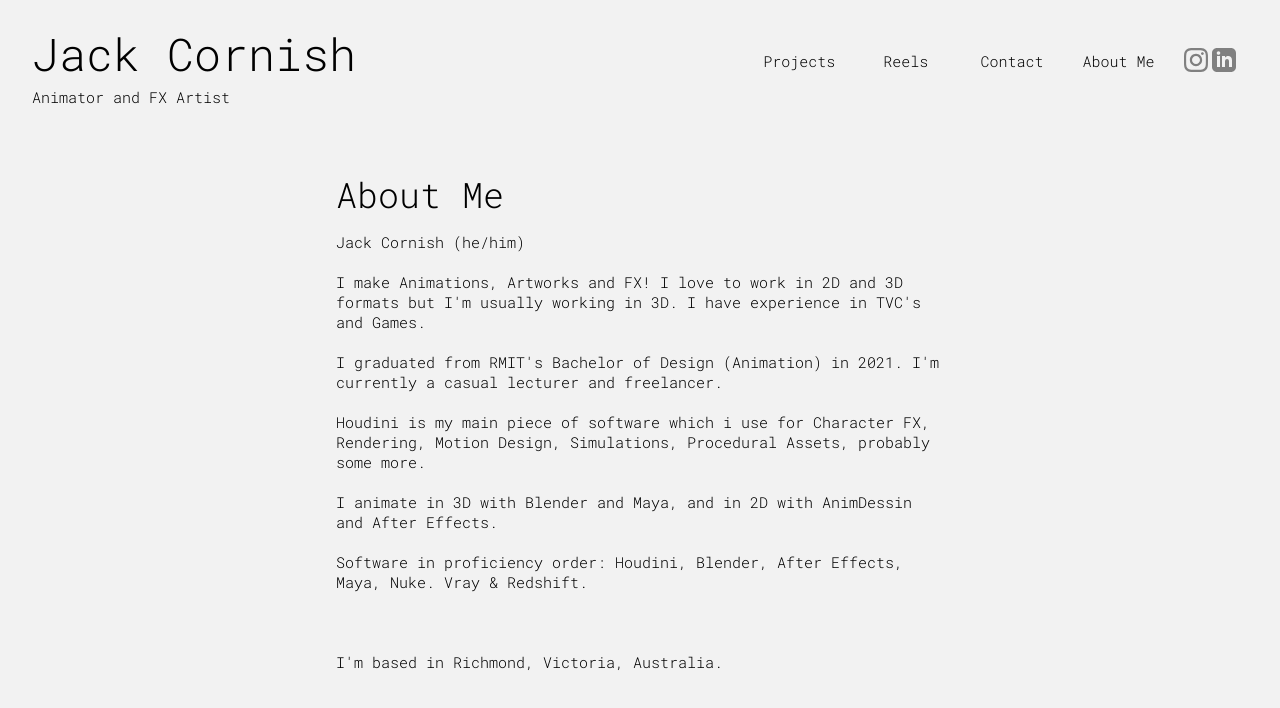
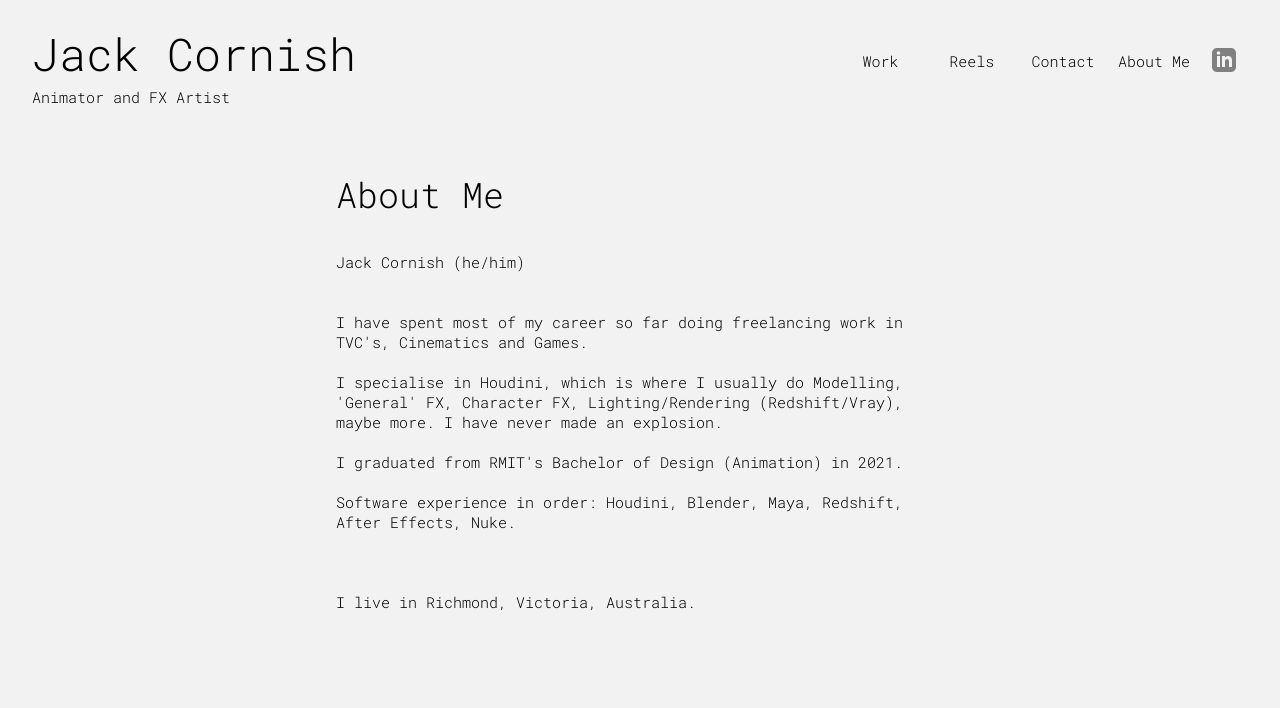
Before and after one commit to jackmhmm/my_website, a plain HTML site: page about.html in a window 1280 px wide. Drawn offline with Linux system fonts and the light colour scheme; a web font is replaced by a local one.

Commit message:
Added new work

```diff
--- a/CSS/styles.css
+++ b/CSS/styles.css
@@ -78,7 +78,7 @@ a{
 /* ----------------------------------MENU-------------------------------- */
 .menu{
 	/* text-align: center; */
-	width: 35%;
+	width: 30%;
 	float: right;
 	/* background-color: rgb(235, 223, 223); */
 	/* display: flex; */
--- a/about.html
+++ b/about.html
@@ -18,27 +18,27 @@
     <div class="writing_container">
         <h2>About Me</h2>
         <p>
+        <br>
         Jack Cornish (he/him)
         <br>
         <br>
-        I make Animations, Artworks and FX! I love to work in 2D and 3D formats but I'm usually working in 3D. I have experience in TVC's and Games.
+        <br>
+        I have spent most of my career so far doing freelancing work in TVC's, Cinematics and Games.
         <br>
         <br>
-        I graduated from RMIT's Bachelor of Design (Animation) in 2021. I'm currently a casual lecturer and freelancer.
+        I specialise in Houdini, which is where I usually do Modelling, 'General' FX, Character FX, Lighting/Rendering (Redshift/Vray), maybe more.
+        I have never made an explosion.
         <br>
         <br>
-        Houdini is my main piece of software which i use for Character FX, Rendering, Motion Design, Simulations, Procedural Assets, probably some more.
+        I graduated from RMIT's Bachelor of Design (Animation) in 2021.
         <br>
         <br>
-        I animate in 3D with Blender and Maya, and in 2D with AnimDessin and After Effects.
-        <br>
-        <br>
-        Software in proficiency order: Houdini, Blender, After Effects, Maya, Nuke. Vray & Redshift.
+        Software experience in order: Houdini, Blender, Maya, Redshift, After Effects, Nuke.
         <br>
         <br>
         <br>
         <br>
-        I'm based in Richmond, Victoria, Australia.
+        I live in Richmond, Victoria, Australia.
         </p>
     </div>
 </body>
--- a/components/header.js
+++ b/components/header.js
@@ -13,10 +13,6 @@ class Header extends HTMLElement{
         </div>
 
         <div style="float: right; margin: 1%;">
-            <a href="https://www.instagram.com/jackmhmm/">
-                <svg xmlns="http://www.w3.org/2000/svg" width="24" height="24" fill="grey" viewBox="0 0 24 24"><path d="M12 2.163c3.204 0 3.584.012 4.85.07 3.252.148 4.771 1.691 4.919 4.919.058 1.265.069 1.645.069 4.849 0 3.205-.012 3.584-.069 4.849-.149 3.225-1.664 4.771-4.919 4.919-1.266.058-1.644.07-4.85.07-3.204 0-3.584-.012-4.849-.07-3.26-.149-4.771-1.699-4.919-4.92-.058-1.265-.07-1.644-.07-4.849 0-3.204.013-3.583.07-4.849.149-3.227 1.664-4.771 4.919-4.919 1.266-.057 1.645-.069 4.849-.069zm0-2.163c-3.259 0-3.667.014-4.947.072-4.358.2-6.78 2.618-6.98 6.98-.059 1.281-.073 1.689-.073 4.948 0 3.259.014 3.668.072 4.948.2 4.358 2.618 6.78 6.98 6.98 1.281.058 1.689.072 4.948.072 3.259 0 3.668-.014 4.948-.072 4.354-.2 6.782-2.618 6.979-6.98.059-1.28.073-1.689.073-4.948 0-3.259-.014-3.667-.072-4.947-.196-4.354-2.617-6.78-6.979-6.98-1.281-.059-1.69-.073-4.949-.073zm0 5.838c-3.403 0-6.162 2.759-6.162 6.162s2.759 6.163 6.162 6.163 6.162-2.759 6.162-6.163c0-3.403-2.759-6.162-6.162-6.162zm0 10.162c-2.209 0-4-1.79-4-4 0-2.209 1.791-4 4-4s4 1.791 4 4c0 2.21-1.791 4-4 4zm6.406-11.845c-.796 0-1.441.645-1.441 1.44s.645 1.44 1.441 1.44c.795 0 1.439-.645 1.439-1.44s-.644-1.44-1.439-1.44z"/></svg>
-            </a>
-
             <a href="https://www.linkedin.com/in/jack-cornish-10a364136/">
                 <svg xmlns="http://www.w3.org/2000/svg" width="24" height="24" fill="grey" viewBox="0 0 24 24"><path d="M19 0h-14c-2.761 0-5 2.239-5 5v14c0 2.761 2.239 5 5 5h14c2.762 0 5-2.239 5-5v-14c0-2.761-2.238-5-5-5zm-11 19h-3v-11h3v11zm-1.5-12.268c-.966 0-1.75-.79-1.75-1.764s.784-1.764 1.75-1.764 1.75.79 1.75 1.764-.783 1.764-1.75 1.764zm13.5 12.268h-3v-5.604c0-3.368-4-3.113-4 0v5.604h-3v-11h3v1.765c1.396-2.586 7-2.777 7 2.476v6.759z"/></svg>
             </a>
@@ -25,7 +21,7 @@ class Header extends HTMLElement{
         <!-- MENU -->
         <div class="menu">
             <a href="index.html">
-                <p>Projects</p>
+                <p>Work</p>
             </a>
             <a href="reels.html">
                 <p>Reels</p>
@@ -48,4 +44,9 @@ class Header extends HTMLElement{
 <p>Artworks</p>
 </a>`
 
+{/* <a href="https://www.instagram.com/jackmhmm/">
+    <svg xmlns="http://www.w3.org/2000/svg" width="24" height="24" fill="grey" viewBox="0 0 24 24"><path d="M12 2.163c3.204 0 3.584.012 4.85.07 3.252.148 4.771 1.691 4.919 4.919.058 1.265.069 1.645.069 4.849 0 3.205-.012 3.584-.069 4.849-.149 3.225-1.664 4.771-4.919 4.919-1.266.058-1.644.07-4.85.07-3.204 0-3.584-.012-4.849-.07-3.26-.149-4.771-1.699-4.919-4.92-.058-1.265-.07-1.644-.07-4.849 0-3.204.013-3.583.07-4.849.149-3.227 1.664-4.771 4.919-4.919 1.266-.057 1.645-.069 4.849-.069zm0-2.163c-3.259 0-3.667.014-4.947.072-4.358.2-6.78 2.618-6.98 6.98-.059 1.281-.073 1.689-.073 4.948 0 3.259.014 3.668.072 4.948.2 4.358 2.618 6.78 6.98 6.98 1.281.058 1.689.072 4.948.072 3.259 0 3.668-.014 4.948-.072 4.354-.2 6.782-2.618 6.979-6.98.059-1.28.073-1.689.073-4.948 0-3.259-.014-3.667-.072-4.947-.196-4.354-2.617-6.78-6.979-6.98-1.281-.059-1.69-.073-4.949-.073zm0 5.838c-3.403 0-6.162 2.759-6.162 6.162s2.759 6.163 6.162 6.163 6.162-2.759 6.162-6.163c0-3.403-2.759-6.162-6.162-6.162zm0 10.162c-2.209 0-4-1.79-4-4 0-2.209 1.791-4 4-4s4 1.791 4 4c0 2.21-1.791 4-4 4zm6.406-11.845c-.796 0-1.441.645-1.441 1.44s.645 1.44 1.441 1.44c.795 0 1.439-.645 1.439-1.44s-.644-1.44-1.439-1.44z"/></svg>
+</a> */}
+
+
 customElements.define('header-component', Header);
```
Also changed, not shown: contact.html (+1 -1 lines), index.html (+32 -6 lines), media/LoL_WR/LoL_WR1.png (added), media/LoL_WR/LoL_WR2.png (added), media/PUBG_mobile/PUBG_mobile1.png (added), media/ampol/ampol1.png (added), media/ampol/ampol2.png (added), media/ampol/ampol3.png (added), media/vbb/vbb1.png (added), media/vbb/vbb2.png (added), media/xero_better_business/xbb1.png (added), media/xero_better_business/xbb3.png (added), 4 other files.
